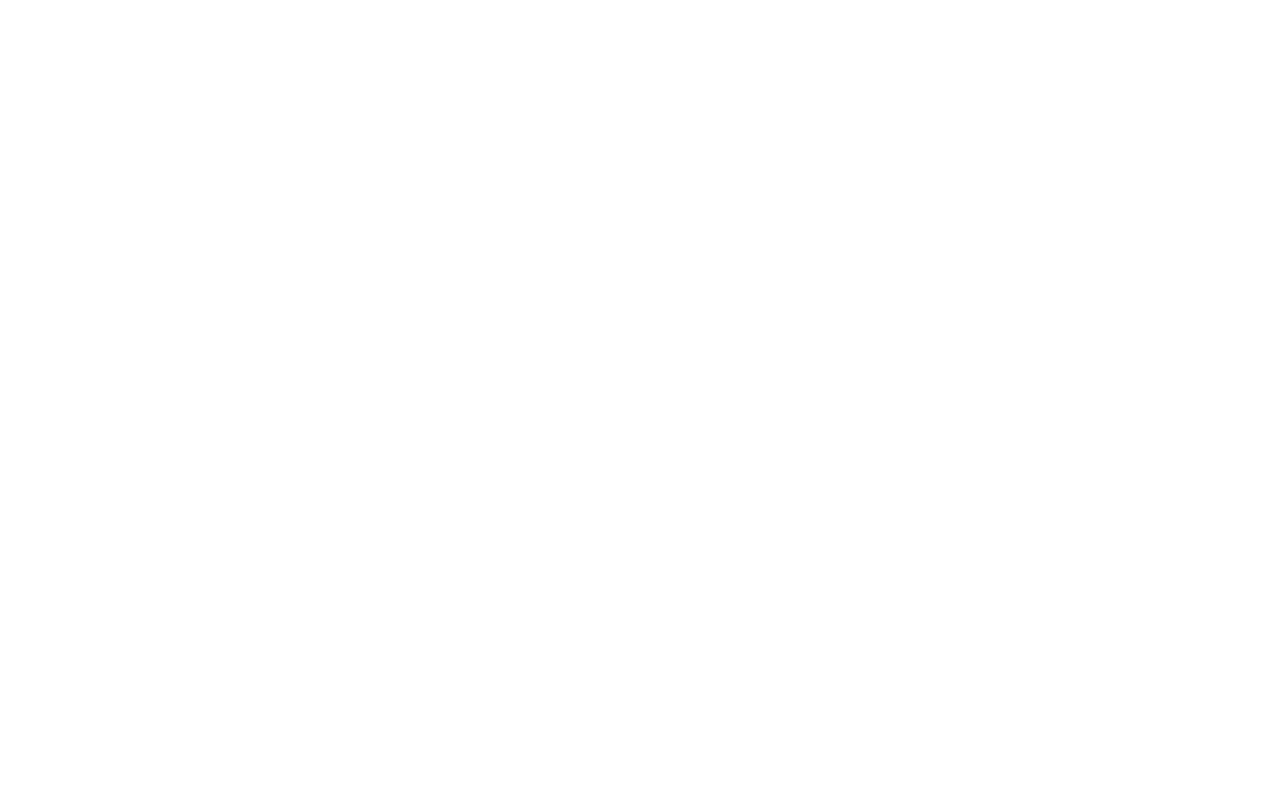
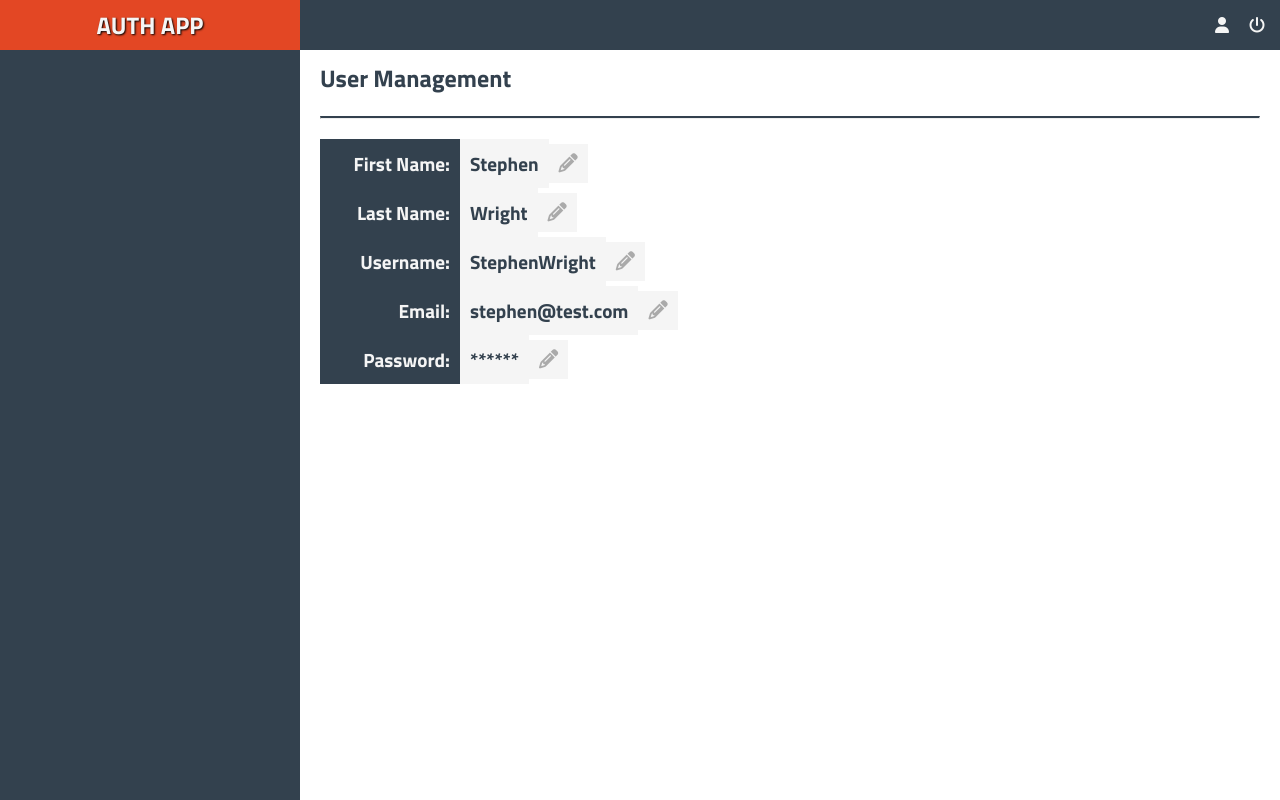
Before and after one commit to BGZStephen/node-user-boilerplate, an Angular app in the folder angular-src/: page /user in a window 1280 px wide. Before the commit this address led to /. Built offline with nearby package versions, Linux system fonts and the light colour scheme.

Commit message:
finished individual user component & widget including edit mode

```diff
--- a/angular-src/src/app/app.module.ts
+++ b/angular-src/src/app/app.module.ts
@@ -14,6 +14,8 @@ import { NotificationBarComponent } from './components/notification-bar/notifica
 import { UsersCountWidgetComponent } from './widgets/users-count-widget/users-count-widget.component';
 import { UsersManageComponent } from './pages/users/users-manage.component';
 import { UsersManagementWidgetComponent } from './widgets/users-management-widget/users-management-widget.component';
+import { UserIndividualWidgetComponent } from './widgets/user-individual-widget/user-individual-widget.component';
+import { UserComponent } from './pages/user/user.component';
 
 @NgModule({
   declarations: [
@@ -26,7 +28,9 @@ import { UsersManagementWidgetComponent } from './widgets/users-management-widge
     NotificationBarComponent,
     UsersCountWidgetComponent,
     UsersManageComponent,
-    UsersManagementWidgetComponent
+    UsersManagementWidgetComponent,
+    UserIndividualWidgetComponent,
+    UserComponent
   ],
   imports: [
     BrowserModule,
--- a/angular-src/src/app/app.routes.ts
+++ b/angular-src/src/app/app.routes.ts
@@ -2,10 +2,12 @@ import { Routes, RouterModule } from "@angular/router"
 import { HomeComponent } from './pages/home/home.component';
 import { LoginRegisterComponent } from './pages/login-register/login-register.component';
 import { UsersManageComponent } from "./pages/users/users-manage.component"
+import { UserComponent } from "./pages/user/user.component"
 
 const APP_ROUTES: Routes = [
   {path: "", component: LoginRegisterComponent},
   {path: "home", component: HomeComponent},
+  {path: "user", component: UserComponent},
   {path: "users/manage", component: UsersManageComponent},
 ]
 
--- /dev/null
+++ b/angular-src/src/app/pages/user/user.component.html
@@ -0,0 +1,9 @@
+<div class="app-main-container">
+  <div class="app-navigation-container">
+    <app-navigation></app-navigation>
+  </div>
+  <div class="app-output-container">
+    <app-notification-bar></app-notification-bar>
+    <app-user-individual-widget></app-user-individual-widget>
+  </div>
+</div>
--- /dev/null
+++ b/angular-src/src/app/pages/user/user.component.ts
@@ -0,0 +1,15 @@
+import { Component, OnInit } from '@angular/core';
+
+@Component({
+  selector: 'app-user',
+  templateUrl: './user.component.html',
+  styleUrls: ['../shared/app-container.css', './user.component.css']
+})
+export class UserComponent implements OnInit {
+
+  constructor() { }
+
+  ngOnInit() {
+  }
+
+}
--- /dev/null
+++ b/angular-src/src/app/widgets/user-individual-widget/user-individual-widget.component.css
@@ -0,0 +1,91 @@
+.widget-container {
+  padding: 10px 20px;
+  width: 100%;
+}
+
+.widget-header {
+  color: #33414e
+}
+
+.widget-header-seperator {
+  border-top: 2px solid #33414e;
+  margin: 20px 0;
+  width: 100%;
+}
+
+.user-profile-container {
+
+}
+
+.user-profile-row {
+  display: flex;
+  align-items: center;
+}
+
+.user-profile-title-container {
+  background: #33414e;
+  color: #f5f5f5;
+  font-weight: bold;
+  padding: 10px;
+  text-align: right;
+  width: 45%;
+}
+
+.user-profile-title {
+
+}
+
+.user-profile-output-container {
+  background: #f5f5f5;
+  color: #33414e;
+  font-weight: bold;
+  text-align: left;
+  width: 45%;
+}
+
+.user-profile-output {
+  padding: 10px;
+}
+
+.user-profile-edit-container {
+  background: #f5f5f5;
+  color: #aaa;
+  text-align: left;
+  width: 10%;
+}
+
+.user-profile-input {
+  font-size: 1em;
+  margin-left: 10px;
+  padding: 5px;
+}
+
+.fa-pencil,
+.fa-save {
+  padding: 10px;
+}
+
+.fa-pencil:hover {
+  color: #f49c22;
+}
+
+.fa-save:hover {
+  color: #0074D9;
+}
+
+
+@media (min-width: 425px) {
+  .user-profile-title-container {
+    font-size: 1.2em;
+    width: 140px;
+  }
+
+  .user-profile-output-container {
+    font-size: 1.2em;
+    width: auto;
+  }
+  .user-profile-edit-container {
+    font-size: 1.2em;
+    width: auto;
+  }
+}
--- /dev/null
+++ b/angular-src/src/app/widgets/user-individual-widget/user-individual-widget.component.html
@@ -0,0 +1,70 @@
+<div class="widget-container">
+  <h2 class="widget-header">User Management</h2>
+  <hr class="widget-header-seperator">
+  <div class="user-profile-container">
+    <div class="user-profile-row">
+      <div class="user-profile-title-container">
+        <p class="user-profile-title">First Name:</p>
+      </div>
+      <div class="user-profile-output-container" [ngSwitch]="editMode">
+        <p class="user-profile-output" *ngSwitchCase="false">Stephen</p>
+        <input type="text" class="user-profile-input" placeholder="Stephen" *ngSwitchCase="true">
+      </div>
+      <div class="user-profile-edit-container" [ngSwitch]="editMode">
+        <a class="fa fa-pencil" (click)="toggleEdit()" *ngSwitchCase="false"></a>
+        <a class="fa fa-save" (click)="toggleEdit()" *ngSwitchCase="true"></a>
+      </div>
+    </div>
+    <div class="user-profile-row">
+      <div class="user-profile-title-container">
+        <p class="user-profile-title">Last Name:</p>
+      </div>
+      <div class="user-profile-output-container" [ngSwitch]="editMode">
+        <p class="user-profile-output" *ngSwitchCase="false">Wright</p>
+        <input type="text" class="user-profile-input" placeholder="Wright" *ngSwitchCase="true">
+      </div>
+      <div class="user-profile-edit-container" [ngSwitch]="editMode">
+        <a class="fa fa-pencil" (click)="toggleEdit()" *ngSwitchCase="false"></a>
+        <a class="fa fa-save" (click)="toggleEdit()" *ngSwitchCase="true"></a>
+      </div>
+    </div>
+    <div class="user-profile-row">
+      <div class="user-profile-title-container">
+        <p class="user-profile-title">Username:</p>
+      </div>
+      <div class="user-profile-output-container" [ngSwitch]="editMode">
+        <p class="user-profile-output" *ngSwitchCase="false">StephenWright</p>
+        <input type="text" class="user-profile-input" placeholder="StephenWright" *ngSwitchCase="true">
+      </div>
+      <div class="user-profile-edit-container" [ngSwitch]="editMode">
+        <a class="fa fa-pencil" (click)="toggleEdit()" *ngSwitchCase="false"></a>
+        <a class="fa fa-save" (click)="toggleEdit()" *ngSwitchCase="true"></a>
+      </div>
+    </div>
+    <div class="user-profile-row">
+      <div class="user-profile-title-container">
+        <p class="user-profile-title">Email:</p>
+      </div>
+      <div class="user-profile-output-container" [ngSwitch]="editMode">
+        <p class="user-profile-output" *ngSwitchCase="false">stephen@test.com</p>
+        <input type="text" class="user-profile-input" placeholder="stephen@test.com" *ngSwitchCase="true">
+      </div>
+      <div class="user-profile-edit-container" [ngSwitch]="editMode">
+        <a class="fa fa-pencil" (click)="toggleEdit()" *ngSwitchCase="false"></a>
+        <a class="fa fa-save" (click)="toggleEdit()" *ngSwitchCase="true"></a>
+      </div>
+    </div>
+    <div class="user-profile-row">
+      <div class="user-profile-title-container">
+        <p class="user-profile-title">Password:</p>
+      </div>
+      <div class="user-profile-output-container" [ngSwitch]="editPasswordMode">
+        <p class="user-profile-output" *ngSwitchCase="false">******</p>
+        <input type="text" class="user-profile-input" placeholder="Password" *ngSwitchCase="true">
+      </div>
+      <div class="user-profile-edit-container" [ngSwitch]="editPasswordMode">
+        <a class="fa fa-pencil" (click)="togglePasswordEdit()" *ngSwitchCase="false"></a>
+        <a class="fa fa-save" (click)="togglePasswordEdit()" *ngSwitchCase="true"></a>
+      </div>
+    </div>
+</div>
--- /dev/null
+++ b/angular-src/src/app/widgets/user-individual-widget/user-individual-widget.component.ts
@@ -0,0 +1,26 @@
+import { Component, OnInit } from '@angular/core';
+
+@Component({
+  selector: 'app-user-individual-widget',
+  templateUrl: './user-individual-widget.component.html',
+  styleUrls: ['./user-individual-widget.component.css']
+})
+export class UserIndividualWidgetComponent implements OnInit {
+
+  editMode: boolean = false
+  editPasswordMode: boolean = false
+
+  constructor() { }
+
+  ngOnInit() {
+  }
+
+  toggleEdit() {
+    this.editMode = !this.editMode
+  }
+
+  togglePasswordEdit() {
+    this.editPasswordMode = !this.editPasswordMode
+  }
+
+}
--- a/angular-src/src/app/widgets/users-management-widget/users-management-widget.component.css
+++ b/angular-src/src/app/widgets/users-management-widget/users-management-widget.component.css
@@ -47,6 +47,7 @@ td {
 .output-row td {
   border-right: 1px solid #808E9B;
   border-left: 1px solid #808E9B;
+  cursor: pointer;
 }
 
 .output-row td:first-of-type {
--- a/angular-src/src/app/widgets/users-management-widget/users-management-widget.component.html
+++ b/angular-src/src/app/widgets/users-management-widget/users-management-widget.component.html
@@ -11,25 +11,25 @@
       <td class="password-header">Password</td>
     </tr>
     <tr class="output-row">
-      <td>Stephen</td>
-      <td>Wright</td>
-      <td>StephenWright</td>
-      <td class="email-output">stephen@test.com</td>
-      <td class="change-password"><a class="change-password-link">change</a></td>
+      <td [routerLink]="['/user']">Stephen</td>
+      <td [routerLink]="['/user']">Wright</td>
+      <td [routerLink]="['/user']">StephenWright</td>
+      <td class="email-output" [routerLink]="['/user']">stephen@test.com</td>
+      <td class="change-password" [routerLink]="['/']"><a class="change-password-link">change</a></td>
     </tr>
     <tr class="output-row">
-      <td>Lydia</td>
-      <td>Wright</td>
-      <td>LydiaWright</td>
-      <td class="email-output">lydia@test.com</td>
-      <td class="change-password"><a class="change-password-link">change</a></td>
+      <td [routerLink]="['/user']">Lydia</td>
+      <td [routerLink]="['/user']">Wright</td>
+      <td [routerLink]="['/user']">LydiaWright</td>
+      <td class="email-output" [routerLink]="['/user']">lydia@test.com</td>
+      <td class="change-password" [routerLink]="['/']"><a class="change-password-link">change</a></td>
     </tr>
     <tr class="output-row">
-      <td>Isaac</td>
-      <td>Wright</td>
-      <td>IsaacWright</td>
-      <td class="email-output">isaac@test.com</td>
-      <td class="change-password"><a class="change-password-link">change</a></td>
+      <td [routerLink]="['/user']">Isaac</td>
+      <td [routerLink]="['/user']">Wright</td>
+      <td [routerLink]="['/user']">IsaacWright</td>
+      <td class="email-output" [routerLink]="['/user']">isaac@test.com</td>
+      <td class="change-password" [routerLink]="['/']"><a class="change-password-link">change</a></td>
     </tr>
   </table>
 </div>
```
Also changed, not shown: angular-src/src/app/pages/user/user.component.css (added).
